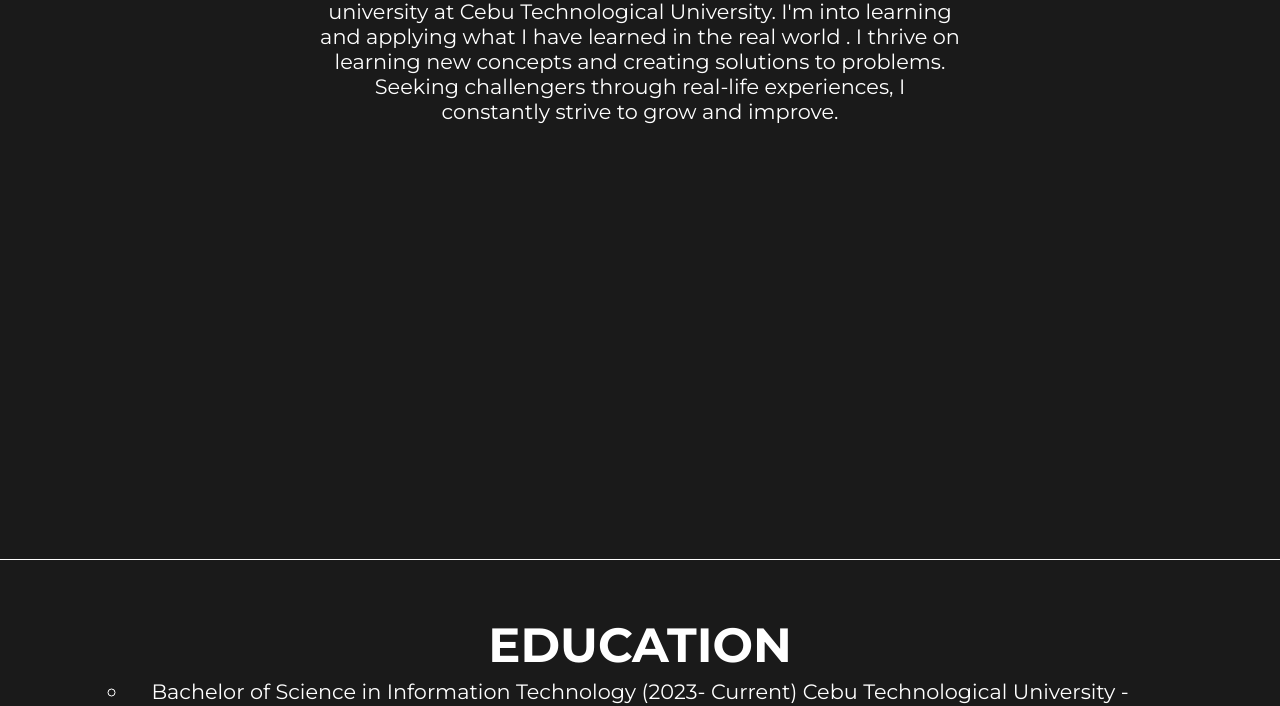
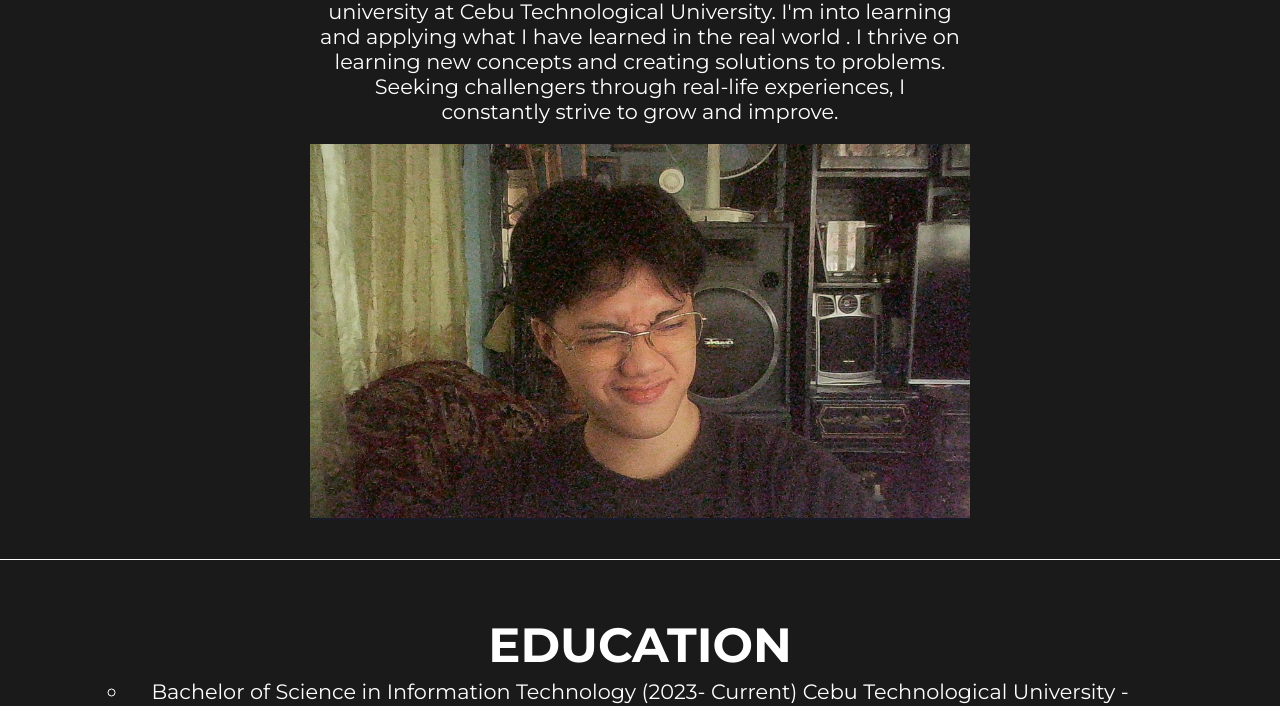
Before and after one commit to Berlindraft/PELEC2_Abella_RaymundZyron_Midterm, a plain HTML site: page index.html in a window 1280 px wide. Shown: the part 640-1346 px from the top of the page. Drawn offline with Linux system fonts and the light colour scheme; the site is published under a folder, as on GitHub Pages, so addresses that start at the root find nothing.

Commit message:
picture changes

```diff
--- a/index.html
+++ b/index.html
@@ -40,7 +40,7 @@
         <p id="aboutme-cont">You can call me Zyron. I am student at this prestigious university at Cebu Technological University. I'm into learning and applying what I have learned in the real world . I thrive on learning new concepts and creating solutions to problems. Seeking challengers through real-life experiences, I constantly strive to grow and improve.
         </p>
         <div class="random-cont">
-        <img src="/Assets/random_pic.png" alt="">
+        <img src="Assets/random_pic.png" alt="">
         </div>
     </section>
     <section class="section-page" id="education">
```
